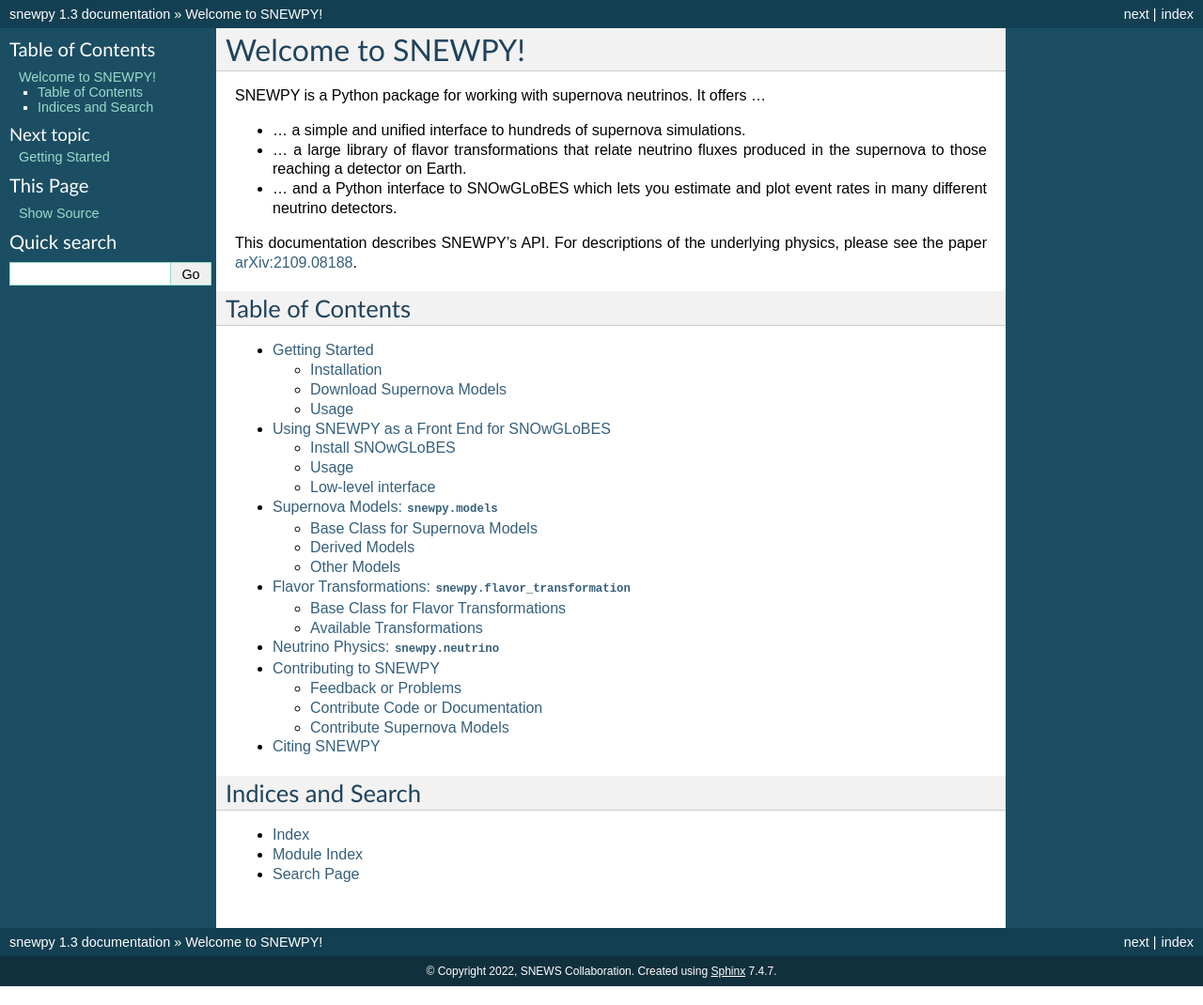
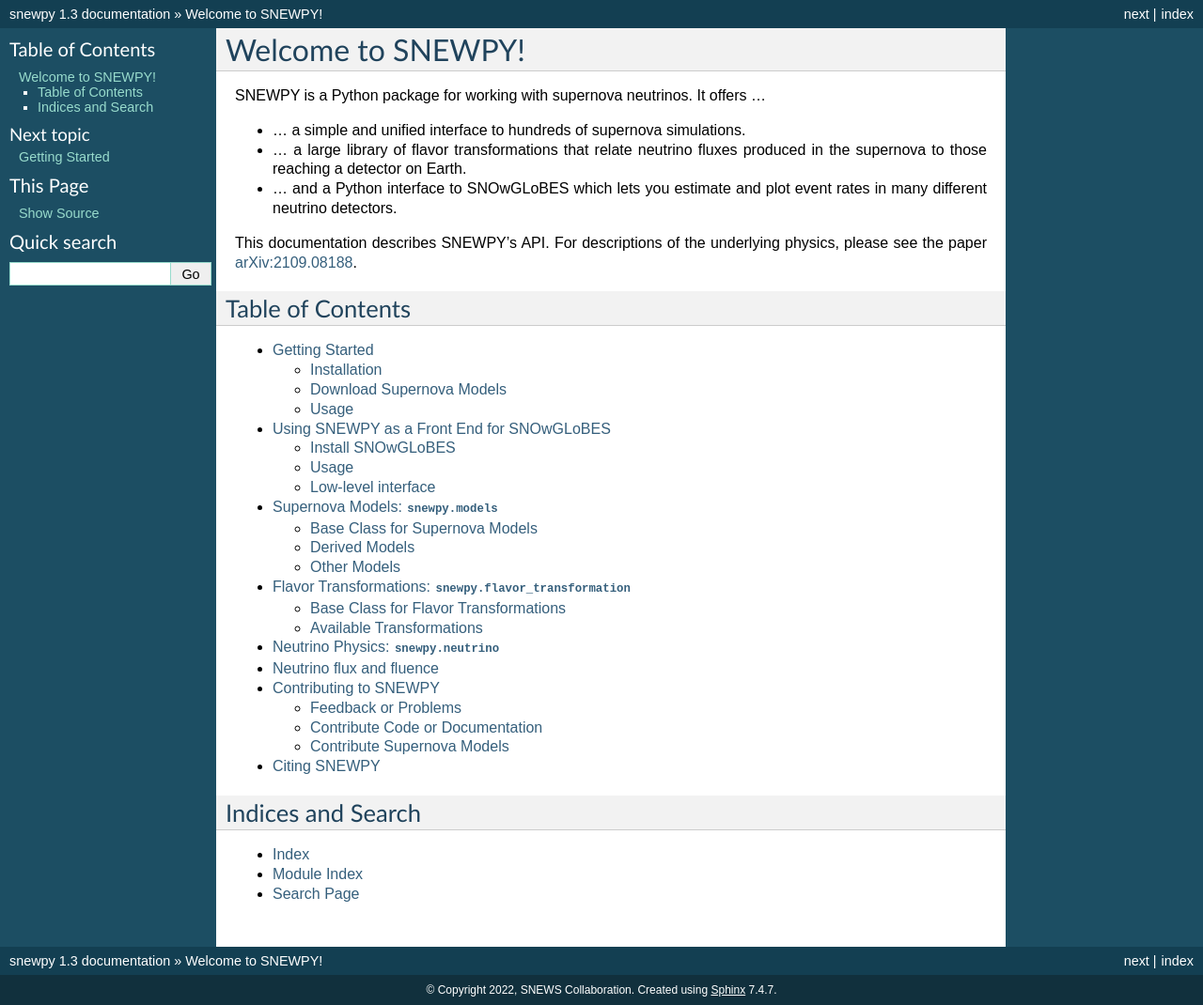
Before and after one commit to SNEWS2/snewpy, a Sphinx documentation site: the page built from doc/source/index.rst, in a window 1280 px wide. Shown: the whole page at 94% size. Built offline with Sphinx 7.4.7, drawn with Linux system fonts in a browser that asks for light colours.

Commit message:
Making a separate page for the flux documentation

```diff
--- /dev/null
+++ b/doc/source/flux.rst
@@ -0,0 +1,4 @@
+Neutrino flux and fluence
+=========================
+
+.. automodule:: snewpy.flux
--- a/doc/source/index.rst
+++ b/doc/source/index.rst
@@ -23,6 +23,7 @@
    models
    transformations
    neutrino
+   flux
    contributing
    citing
 
```
